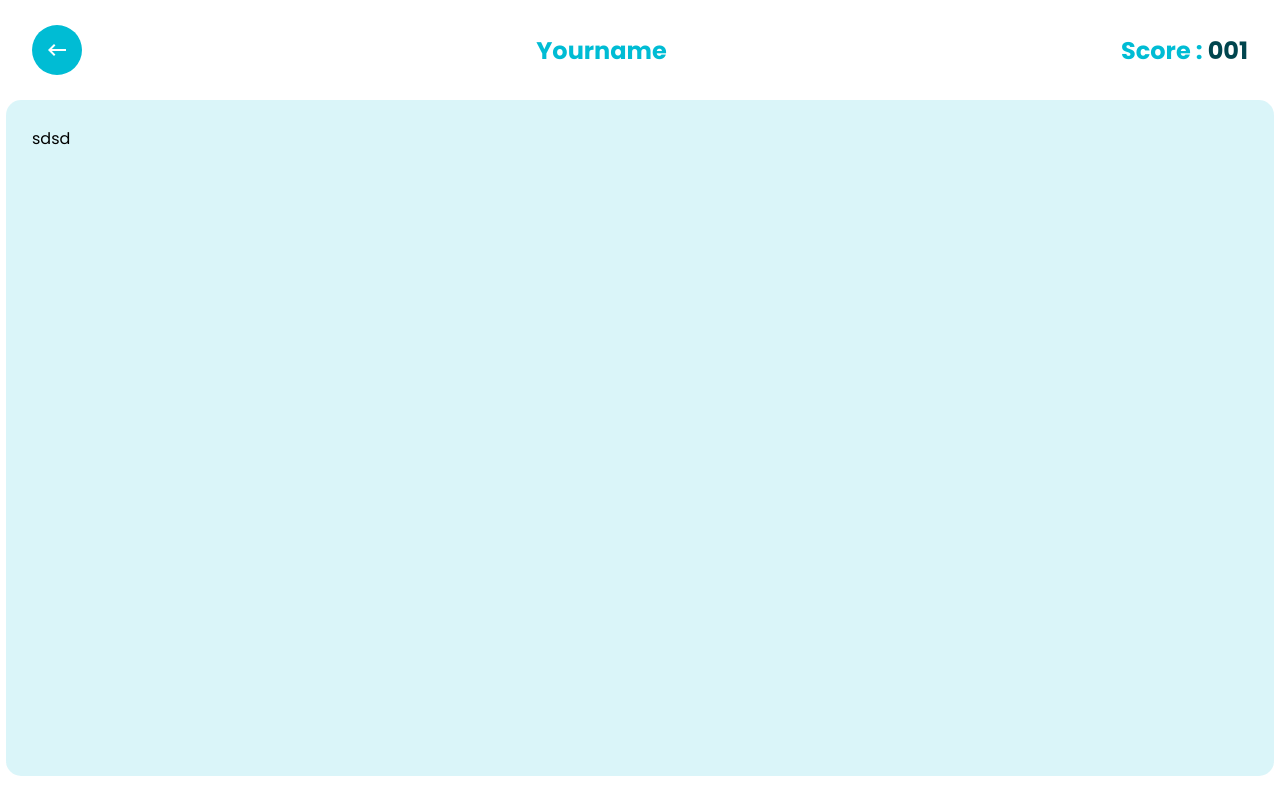
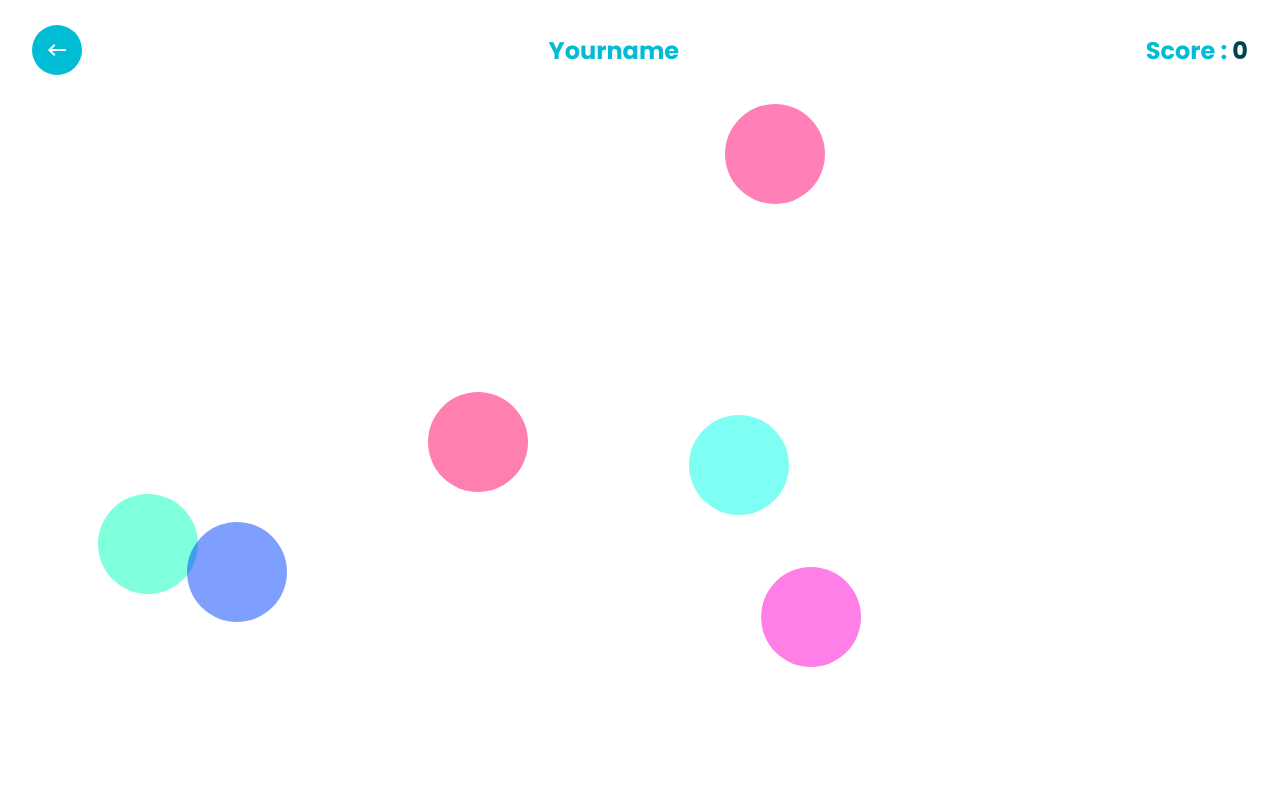
Before and after one commit to vishnugopy/popypop, a React (Create React App) app: page /Game in a window 1280 px wide. Built offline with nearby package versions, Linux system fonts and the light colour scheme.

Commit message:
home page done

```diff
--- a/src/components/Header/index.js
+++ b/src/components/Header/index.js
@@ -1,7 +1,7 @@
 import { useNavigate } from "react-router-dom";
 import "./style.scss";
 
-function Header() {
+function Header(props) {
   const navigate = useNavigate();
 
   return (
@@ -12,7 +12,7 @@ function Header() {
 
       <h2>{localStorage.getItem("name") ? localStorage.getItem("name") : "Yourname" }</h2>
       <h2>
-        Score : <span>001</span>
+        Score : <span>{props.score}</span>
       </h2>
     </header>
   );
--- a/src/pages/Game/index.js
+++ b/src/pages/Game/index.js
@@ -1,33 +1,74 @@
-import { useEffect } from "react";
+import { useEffect, useState } from "react";
 import { useNavigate } from "react-router-dom";
 import Header from "../../components/Header";
 import "./style.scss";
 
 function Game() {
-  // const navigate = useNavigate();
-  // const [speed , setSpeed] = useState(0);
-  // const [score , setScore] = useState(0);
-  // const [gameStart , setGameStart] = useState(false);
-  // const [gameRestart , setGameRestart] = useState(false);
-  // const [ live , setLive ] = useState(3);
+  const navigate = useNavigate();
+  const [speed, setSpeed] = useState(5000);
+  const [score, setScore] = useState(0);
+  const [gameRestart, setGameRestart] = useState(false);
+  const [live, setLive] = useState(3);
 
   useEffect(() => {
+    function getRandomNumber(min, max) {
+      return Math.random() * (max - min) + min;
+    }
+
+    function randomHsl() {
+      return "hsla(" + Math.random() * 360 + ", 100%, 50%, 0.5)";
+    }
+
     const CreateBubble = () => {
       const Box = document.querySelector(".box");
       const bubble = document.createElement("div");
+      const MyColor = randomHsl();
+      let winWidth = Box.offsetWidth - 100;
+      let winHeight = Box.offsetHeight - 100;
+
       bubble.classList.add("bubble");
-      bubble.style.left = `${Math.floor(Math.random(0 , 10 ) * 100)}%`;
-      bubble.style.top = `${Math.floor(Math.random(0 , 10) * 100)}%`;
+
+      bubble.style.left = getRandomNumber(0, winWidth) + "px";
+      bubble.style.top = getRandomNumber(0, winHeight) + "px";
+      bubble.style.backgroundColor = MyColor;
+      bubble.style.borderColor = MyColor;
       Box.appendChild(bubble);
     };
 
-    //setInterval(CreateBubble, 1000);
+    setInterval(CreateBubble, 800);
   }, []);
+
+  const Bubble = document.querySelectorAll(".bubble");
+
+  const BubbleClick = (e) => {
+    if (e.target.classList.contains("bubble")) {
+      e.target.remove();
+      setScore(score + 1);
+    }
+  };
+
+  const BubbleOut = (e) => {
+    if (e.target.classList.contains("bubble")) {
+      e.target.remove();
+      setLive(live - 1);
+    }
+  };
+
+  const GameOver = () => {
+    if (live === 0) {
+      setGameRestart(true);
+    }
+  };
+
+  Bubble.forEach((bubble) => {
+    bubble.addEventListener("click", BubbleClick);
+    bubble.addEventListener("mouseout", BubbleOut);
+  });
 
   return (
     <section className="game">
-      <Header />
-      <section className="box">sdsd</section>
+      <Header score={score} />
+      <section className="box"></section>
     </section>
   );
 }
--- a/src/pages/Game/style.scss
+++ b/src/pages/Game/style.scss
@@ -6,16 +6,23 @@
   width: 95%;
   margin: 0 auto;
   border-radius: 15px;
-  background: $halfmain;
+//   background: $halfmain;
+  //   overflow: hidden;
+  position: relative;
 }
 
 .bubble {
-  position: absolute;
   width: 100px;
   height: 100px;
-  background-color: #fff;
   border-radius: 50%;
-  border: 1px solid #000;
-  box-shadow: 0 0 10px #000;
-  animation: bubble-animation 1s infinite;
+  background: $maincolor;
+  cursor: cell;
+  position: absolute;
+  top: 100px;
+  left: 100px;
+
+    &:hover {
+        transition: all 0.1s ease-in-out;
+        border: 5px solid $secondecolor;
+    }
 }
--- a/src/pages/Home/style.scss
+++ b/src/pages/Home/style.scss
@@ -17,7 +17,7 @@
     color: $maincolor;
     text-align: center;
     font-size: 90px;
-    margin: 0;
+    margin: 5% 0;
   }
 
   div {
```
